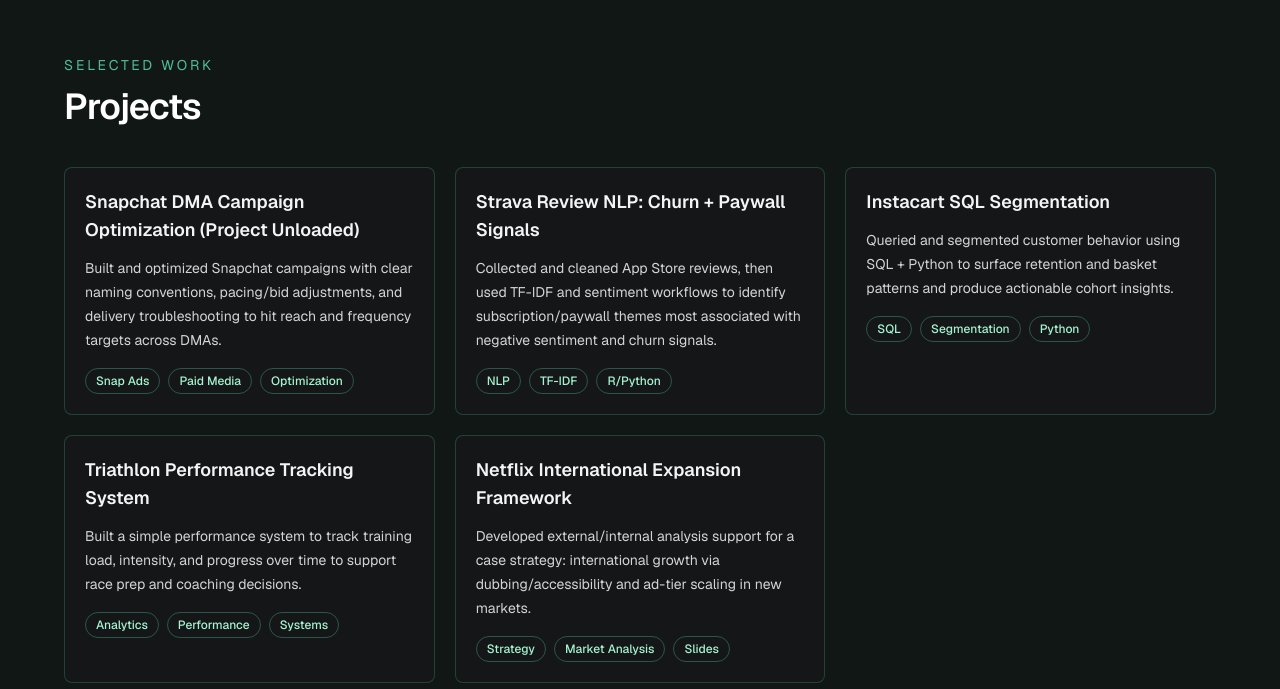
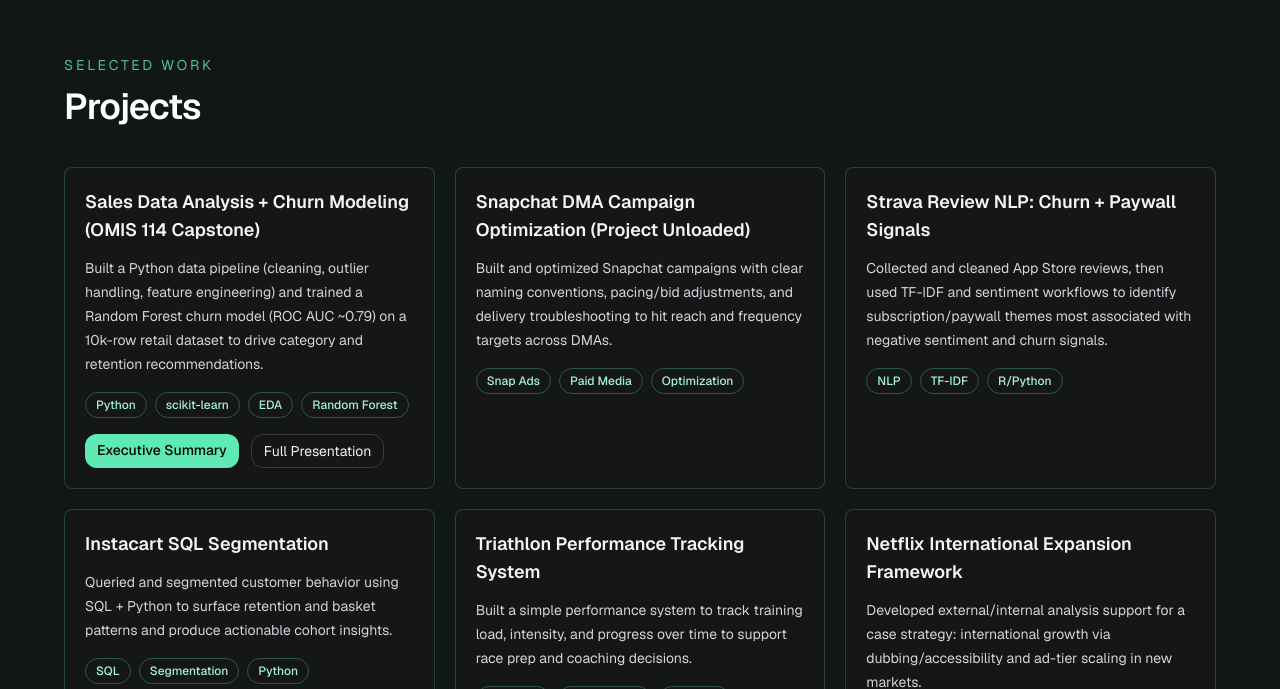
Before and after one commit to NonWeary/charliegall-website, a Next.js app: page / in a window 1280 px wide. Shown: the part 570-1259 px from the top of the page. Built offline with nearby package versions, Linux system fonts and the light colour scheme.

Commit message:
Add OMIS 114 case study PDFs and links

```diff
--- a/src/components/Projects.tsx
+++ b/src/components/Projects.tsx
@@ -2,9 +2,25 @@ type Project = {
   title: string;
   description: string;
   tags: string[];
+  links?: ProjectLink[];
+};
+
+type ProjectLink = {
+  label: string;
+  href: string;
 };
 
 const projects: Project[] = [
+  {
+  title: "Sales Data Analysis + Churn Modeling (OMIS 114 Capstone)",
+  description:
+    "Built a Python data pipeline (cleaning, outlier handling, feature engineering) and trained a Random Forest churn model (ROC AUC ~0.79) on a 10k-row retail dataset to drive category and retention recommendations.",
+  tags: ["Python", "scikit-learn", "EDA", "Random Forest"],
+  links: [
+    { label: "Executive Summary", href: "/Sales_Data_Analysis_Executive_Summary.pdf" },
+    { label: "Full Presentation", href: "/Sales_Data_Analysis_Presentation.pdf" },
+  ],
+},
   {
     title: "Snapchat DMA Campaign Optimization (Project Unloaded)",
     description:
@@ -60,6 +76,7 @@ export function Projects() {
               <p className="mt-3 text-sm leading-6 text-zinc-300">
                 {project.description}
               </p>
+
               <div className="mt-4 flex flex-wrap gap-2">
                 {project.tags.map((tag) => (
                   <span
@@ -70,6 +87,25 @@ export function Projects() {
                   </span>
                 ))}
               </div>
+              {project.links?.length ? (
+              <div className="mt-4 flex flex-wrap gap-3">
+                {project.links.map((link) => (
+                  <a
+                    key={link.href}
+                    href={link.href}
+                    target="_blank"
+                    rel="noopener noreferrer"
+                    className={
+                      link.label === "Executive Summary"
+                        ? "rounded-xl bg-emerald-300 text-black px-3 py-1.5 text-sm font-medium hover:opacity-90 transition"
+                        : "rounded-xl border border-white/15 px-3 py-1.5 text-sm text-zinc-100 hover:bg-white/5 transition"
+                    }
+                  >
+                    {link.label}
+                  </a>
+                ))}
+              </div>
+            ) : null}
             </article>
           ))}
         </div>
```
Also changed, not shown: 2 other files (tests, documents, lock files or other folders).
